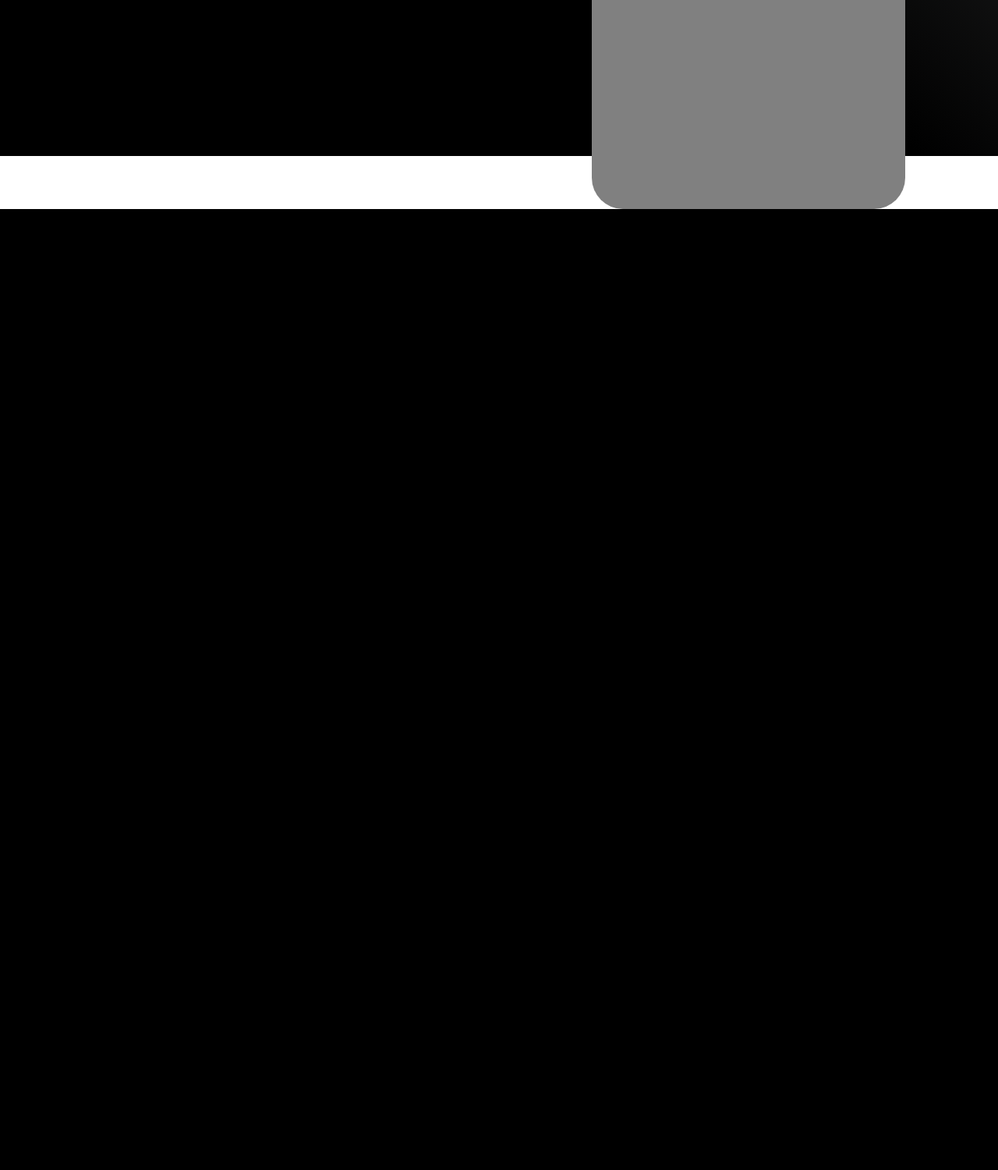
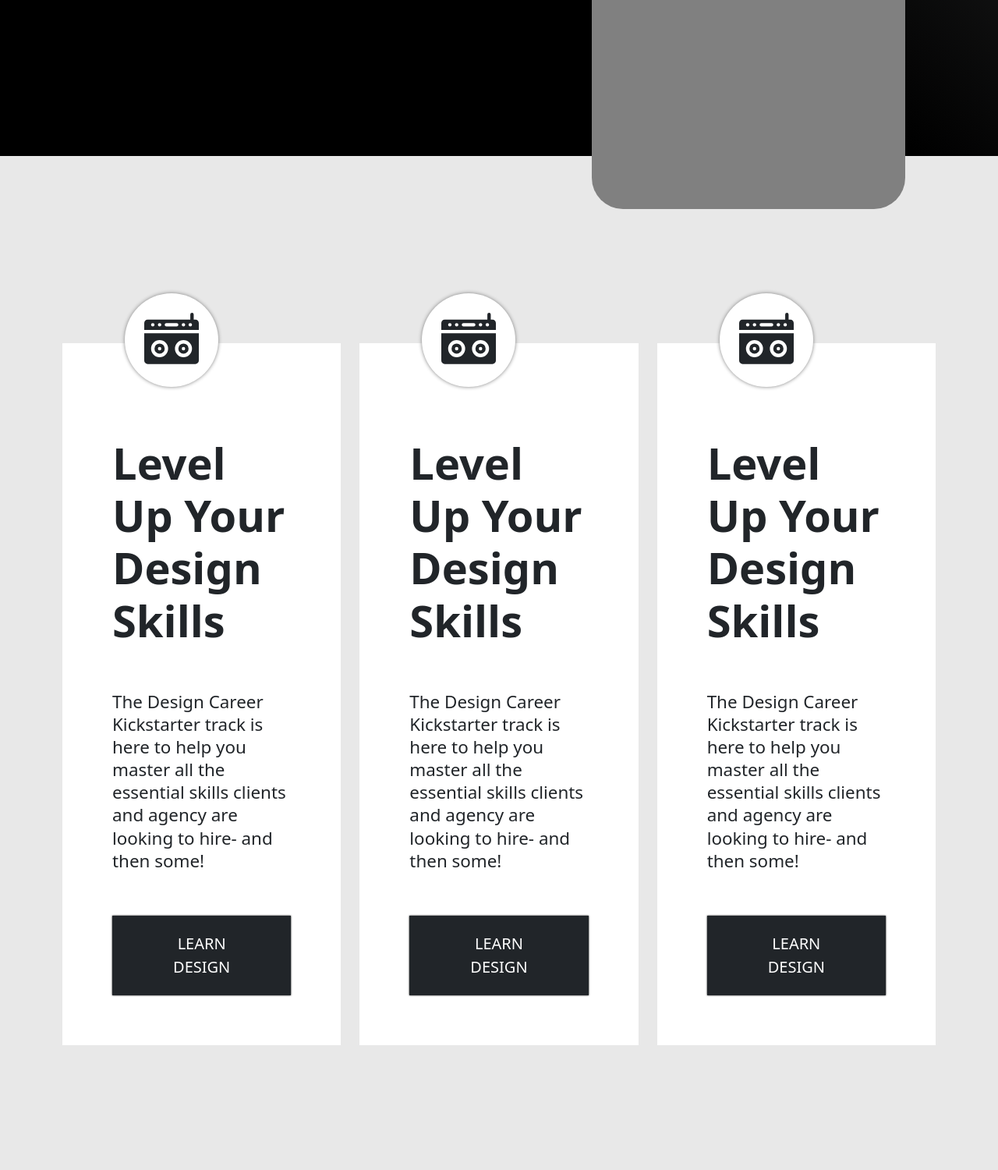
Before and after one commit to Mvk122/Warisan-Nexus-Website, a Flask app: page / in a window 1280 px wide. Shown: the part 600-2100 px from the top of the page at 78% size. Before the commit the page ends 868 px from the top, so only its background shows below. Run offline with Flask 2, Linux system fonts and the light colour scheme.

Commit message:
Added cards and work in progress nav bar

```diff
--- a/static/styles/cover.css
+++ b/static/styles/cover.css
@@ -32,3 +32,67 @@
     height: 160%;
     padding-top: 3em;
 }
+
+
+.warisan-cards {
+    background-color: #E8E8E8;
+    padding-top: 12em;
+    padding-bottom: 10em;
+    padding-left: 5em;
+    padding-right: 5em;
+}
+
+.individual-card {
+    background-color: white;
+    padding-right: 4em;
+    padding-left: 4em;
+    padding-bottom: 4em;
+
+}
+
+.card-button {
+    border-radius: 0px;
+    box-shadow: 0px 0px 2px #000000;
+    padding-top: 1em;
+    padding-bottom: 1em;
+    padding-left: 2.5em;
+    padding-right: 2.5em;
+}
+
+.card-header-text {
+    font-weight: 400;
+}
+
+.card-description-text {
+    line-height: 1.3em;
+    font-size: 1.4em;
+}
+
+.card-image-holder {
+    box-shadow: 0px 0px 5px 0px gray;
+    background-color: white;
+    border-radius: 50%;
+    width: 120px;
+    height: 120px;
+    display: flex;
+    align-items: center;
+    justify-content: center;
+    transform: translate(1em, -4em);
+}
+
+
+@media (min-width: 768px) {
+    .navbar-toggle-visible {
+      display: inline;
+    }
+}
+
+@media (max-width: 768px) {
+    .warisan-cards {
+        background-color: #E8E8E8;
+        padding-top: 20em;
+        padding-bottom: 10em;
+        padding-left: 1em;
+        padding-right: 1em;
+    }
+}
--- a/templates/pages/index.html
+++ b/templates/pages/index.html
@@ -13,13 +13,13 @@
 </head>
 
 <body>
-
     <div class="container-fluid colored-div">
-        <div class="pt-5" >
+        <div class="pt-5">
             <div class="row">
                 <div class="col-lg-6 col-md-12 px-lg-5 pt-lg-5">
                     <h1 class="display-1 header-text"><b>Warisan Nexus Tagline, Some Words Here</b></h1>
-                    <h6 class="display-2 subtext">Lorem Ipsum is simply dummy text of the printing and typesetting industry. Lorem Ipsum has been the industry's standard dummy text ever since the </h6>
+                    <h6 class="display-2 subtext">Lorem Ipsum is simply dummy text of the printing and typesetting
+                        industry. Lorem Ipsum has been the industry's standard dummy text ever since the </h6>
                     <button type="button" class="btn btn-primary btn-lg btn-warning mt-4 shop-button">Shop Now</button>
                 </div>
                 <div class="container col-lg-4 col-md-8 justify-content-center pt-md-5 video-placeholder-holder">
@@ -32,9 +32,70 @@
 
     </div>
 
-    <sript src="https://cdn.jsdelivr.net/npm/bootstrap@5.1.3/dist/js/bootstrap.bundle.min.js"
-        integrity="sha384-ka7Sk0Gln4gmtz2MlQnikT1wXgYsOg+OMhuP+IlRH9sENBO0LRn5q+8nbTov4+1p" crossorigin="anonymous">
-    </script>
+    <div class="warisan-cards container-fluid">
+        <div class="row ml-5">
+            <div class="col-lg-4 col-md-12 pt-5">
+                <div class="individual-card">
+                    <div class="card-image-holder">
+                        <svg xmlns="http://www.w3.org/2000/svg" width="70" height="70" fill="currentColor" class="bi bi-boombox-fill" viewBox="0 0 16 16">
+                            <path fill-rule="evenodd" d="M14.5.5a.5.5 0 0 0-1 0V2H1a1 1 0 0 0-1 1v2h16V3a1 1 0 0 0-1-1h-.5V.5ZM16 6H0v8a1 1 0 0 0 1 1h14a1 1 0 0 0 1-1V6ZM2.5 4a.5.5 0 1 0 0-1 .5.5 0 0 0 0 1Zm2 0a.5.5 0 1 0 0-1 .5.5 0 0 0 0 1Zm7.5-.5a.5.5 0 1 1-1 0 .5.5 0 0 1 1 0Zm1.5.5a.5.5 0 1 0 0-1 .5.5 0 0 0 0 1Zm-7-1a.5.5 0 0 0 0 1h3a.5.5 0 0 0 0-1h-3Zm-2 9a1.5 1.5 0 1 0 0-3 1.5 1.5 0 0 0 0 3Zm0 1a2.5 2.5 0 1 0 0-5 2.5 2.5 0 0 0 0 5Zm7-1a1.5 1.5 0 1 0 0-3 1.5 1.5 0 0 0 0 3Zm0 1a2.5 2.5 0 1 0 0-5 2.5 2.5 0 0 0 0 5Zm0-2a.5.5 0 1 0 0-1 .5.5 0 0 0 0 1ZM5 10.5a.5.5 0 1 1-1 0 .5.5 0 0 1 1 0Z"/>
+                        </svg>
+                    </div>
+                    <div>
+                        <h1 class="display-4 card-header-text">
+                            <b>Level Up Your Design Skills</b>
+                        </h1>
+                    </div>
+                    <h5 class="pt-5 card-description-text">
+                        The Design Career Kickstarter track is here to help you master all the essential skills clients and agency are looking to hire- and then some!
+                    </h5>
+                    <button type="button" class="btn btn-dark btn-lg card-button mt-5">LEARN DESIGN</button>
+                </div>
+            </div>
+            <div class="col-lg-4 col-md-12 pt-5">
+                <div class="individual-card">
+                    <div class="card-image-holder">
+                        <svg xmlns="http://www.w3.org/2000/svg" width="70" height="70" fill="currentColor" class="bi bi-boombox-fill" viewBox="0 0 16 16">
+                            <path fill-rule="evenodd" d="M14.5.5a.5.5 0 0 0-1 0V2H1a1 1 0 0 0-1 1v2h16V3a1 1 0 0 0-1-1h-.5V.5ZM16 6H0v8a1 1 0 0 0 1 1h14a1 1 0 0 0 1-1V6ZM2.5 4a.5.5 0 1 0 0-1 .5.5 0 0 0 0 1Zm2 0a.5.5 0 1 0 0-1 .5.5 0 0 0 0 1Zm7.5-.5a.5.5 0 1 1-1 0 .5.5 0 0 1 1 0Zm1.5.5a.5.5 0 1 0 0-1 .5.5 0 0 0 0 1Zm-7-1a.5.5 0 0 0 0 1h3a.5.5 0 0 0 0-1h-3Zm-2 9a1.5 1.5 0 1 0 0-3 1.5 1.5 0 0 0 0 3Zm0 1a2.5 2.5 0 1 0 0-5 2.5 2.5 0 0 0 0 5Zm7-1a1.5 1.5 0 1 0 0-3 1.5 1.5 0 0 0 0 3Zm0 1a2.5 2.5 0 1 0 0-5 2.5 2.5 0 0 0 0 5Zm0-2a.5.5 0 1 0 0-1 .5.5 0 0 0 0 1ZM5 10.5a.5.5 0 1 1-1 0 .5.5 0 0 1 1 0Z"/>
+                        </svg>
+                    </div>
+                    <div>
+                        <h1 class="display-4 card-header-text">
+                            <b>Level Up Your Design Skills</b>
+                        </h1>
+                    </div>
+                    <h5 class="pt-5 card-description-text">
+                        The Design Career Kickstarter track is here to help you master all the essential skills clients and agency are looking to hire- and then some!
+                    </h5>
+                    <button type="button" class="btn btn-dark btn-lg card-button mt-5">LEARN DESIGN</button>
+                </div>
+            </div>
+            <div class="col-lg-4 col-md-12 pt-5">
+                <div class="individual-card">
+                    <div class="card-image-holder">
+                        <svg xmlns="http://www.w3.org/2000/svg" width="70" height="70" fill="currentColor" class="bi bi-boombox-fill" viewBox="0 0 16 16">
+                            <path fill-rule="evenodd" d="M14.5.5a.5.5 0 0 0-1 0V2H1a1 1 0 0 0-1 1v2h16V3a1 1 0 0 0-1-1h-.5V.5ZM16 6H0v8a1 1 0 0 0 1 1h14a1 1 0 0 0 1-1V6ZM2.5 4a.5.5 0 1 0 0-1 .5.5 0 0 0 0 1Zm2 0a.5.5 0 1 0 0-1 .5.5 0 0 0 0 1Zm7.5-.5a.5.5 0 1 1-1 0 .5.5 0 0 1 1 0Zm1.5.5a.5.5 0 1 0 0-1 .5.5 0 0 0 0 1Zm-7-1a.5.5 0 0 0 0 1h3a.5.5 0 0 0 0-1h-3Zm-2 9a1.5 1.5 0 1 0 0-3 1.5 1.5 0 0 0 0 3Zm0 1a2.5 2.5 0 1 0 0-5 2.5 2.5 0 0 0 0 5Zm7-1a1.5 1.5 0 1 0 0-3 1.5 1.5 0 0 0 0 3Zm0 1a2.5 2.5 0 1 0 0-5 2.5 2.5 0 0 0 0 5Zm0-2a.5.5 0 1 0 0-1 .5.5 0 0 0 0 1ZM5 10.5a.5.5 0 1 1-1 0 .5.5 0 0 1 1 0Z"/>
+                        </svg>
+                    </div>
+                    <div>
+                        <h1 class="display-4 card-header-text">
+                            <b>Level Up Your Design Skills</b>
+                        </h1>
+                    </div>
+                    <h5 class="pt-5 card-description-text">
+                        The Design Career Kickstarter track is here to help you master all the essential skills clients and agency are looking to hire- and then some!
+                    </h5>
+                    <button type="button" class="btn btn-dark btn-lg card-button mt-5">LEARN DESIGN</button>
+                </div>
+            </div>
+
+        </div>
+
+    </div>
+
+    <script src="https://cdn.jsdelivr.net/npm/bootstrap@5.1.3/dist/js/bootstrap.bundle.min.js"
+        integrity="sha384-ka7Sk0Gln4gmtz2MlQnikT1wXgYsOg+OMhuP+IlRH9sENBO0LRn5q+8nbTov4+1p"
+        crossorigin="anonymous"></script>
 </body>
 
 </html>
```
Also changed, not shown: templates/components/nav.html (added, +28 -0 lines).
